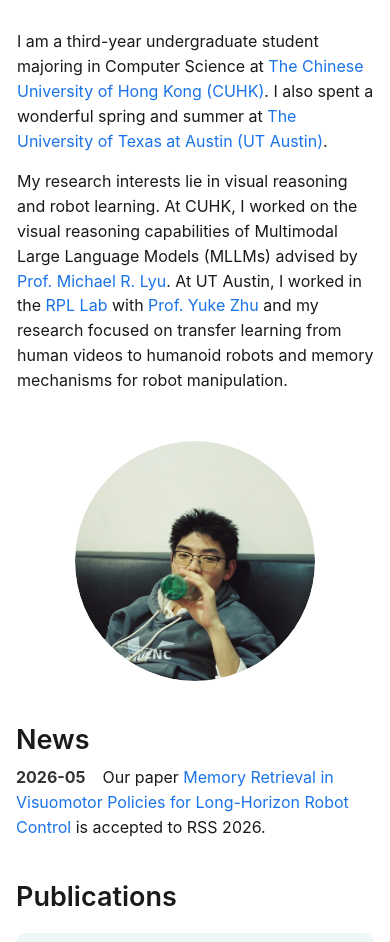
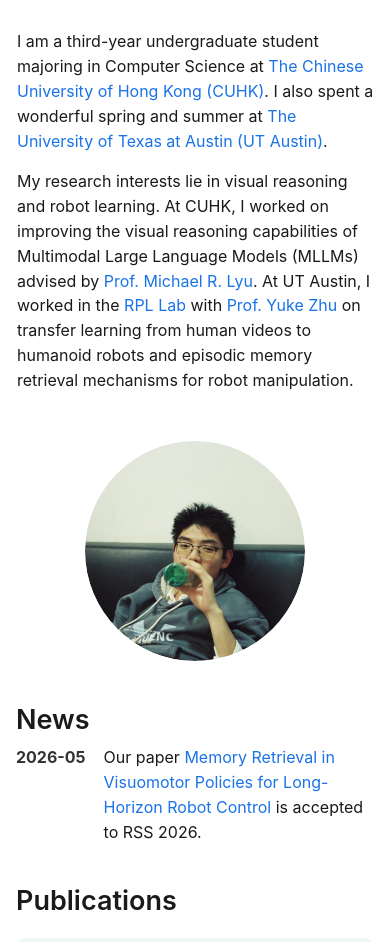
Before and after one commit to ballmanli05/ballmanli05.github.io, a plain HTML site: page index.html in a window 390 px wide. Shown: the part 134-1076 px from the top of the page. Drawn offline with Linux system fonts and the light colour scheme.

Commit message:
Fix mobile profile and news layout

```diff
--- a/index.html
+++ b/index.html
@@ -34,7 +34,7 @@
                   I am a third-year undergraduate student majoring in Computer Science at <a href="https://www.cuhk.edu.hk/english/index.html">The Chinese University of Hong Kong (CUHK)</a>. I also spent a wonderful spring and summer at <a href="https://www.utexas.edu/">The University of Texas at Austin (UT Austin)</a>.
                 </p>
                 <p>
-                  My research interests lie in visual reasoning and robot learning. At CUHK, I worked on the visual reasoning capabilities of Multimodal Large Language Models (MLLMs) advised by <a href="https://www.cse.cuhk.edu.hk/lyu/home">Prof. Michael R. Lyu</a>. At UT Austin, I worked in the <a href="https://rpl.cs.utexas.edu/">RPL Lab</a> with <a href="https://yukezhu.me/">Prof. Yuke Zhu</a> and my research focused on transfer learning from human videos to humanoid robots and memory mechanisms for robot manipulation.
+                  My research interests lie in visual reasoning and robot learning. At CUHK, I worked on improving the visual reasoning capabilities of Multimodal Large Language Models (MLLMs) advised by <a href="https://www.cse.cuhk.edu.hk/lyu/home">Prof. Michael R. Lyu</a>. At UT Austin, I worked in the <a href="https://rpl.cs.utexas.edu/">RPL Lab</a> with <a href="https://yukezhu.me/">Prof. Yuke Zhu</a> on transfer learning from human videos to humanoid robots and episodic memory  retrieval mechanisms for robot manipulation.
                 </p>
               </td>
               <td class="photo-cell">
@@ -49,7 +49,7 @@
             <tr>
               <td>
                 <h2>News</h2>
-                <p><span class="date">2026-05</span> Our paper <a href="https://roboticsconference.org/program/papers/10/">Memory Retrieval in Visuomotor Policies for Long-Horizon Robot Control</a> is accepted to RSS 2026.</p>
+                <p class="news-item"><span class="date">2026-05</span><span class="news-text">Our paper <a href="https://roboticsconference.org/program/papers/10/">Memory Retrieval in Visuomotor Policies for Long-Horizon Robot Control</a> is accepted to RSS 2026.</span></p>
               </td>
             </tr>
           </tbody></table>
--- a/stylesheet.css
+++ b/stylesheet.css
@@ -131,16 +131,19 @@
 
 .profile-frame {
   display: inline-block;
-  width: min(100%, 240px);
-  aspect-ratio: 1 / 1;
+  width: 240px;
+  height: 240px;
+  max-width: 100%;
   border-radius: 50%;
   overflow: hidden;
 }
 
 .profile-photo {
+  display: block;
   width: 100%;
   height: 100%;
   object-fit: cover;
+  object-position: center center;
   border-radius: 50%;
   transition: transform 0.7s ease-in-out;
 }
@@ -156,11 +159,21 @@
   margin: 4px 0;
 }
 
+.news-item {
+  display: grid;
+  grid-template-columns: max-content 1fr;
+  column-gap: 18px;
+  align-items: baseline;
+}
+
 .news .date {
-  display: inline-block;
-  min-width: 82px;
   color: #333333;
   font-weight: 700;
+  white-space: nowrap;
+}
+
+.news-text {
+  min-width: 0;
 }
 
 .publications {
@@ -250,6 +263,14 @@
 
   .photo-cell {
     padding-left: 0;
+    text-align: center;
+  }
+
+  .profile-frame {
+    width: 220px;
+    height: 220px;
+    max-width: 70vw;
+    max-height: 70vw;
   }
 
   .publications,
```
